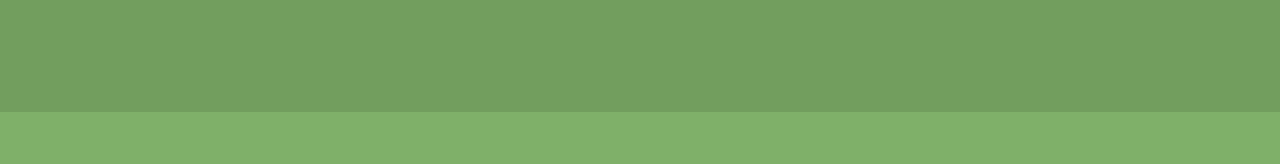
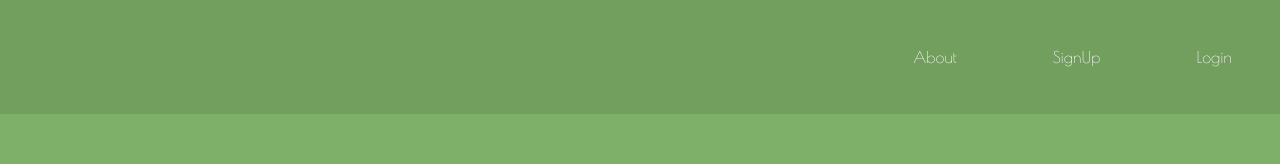
Before and after one commit to msharp101/event-notification-app, a website: page index.html in a window 1280 px wide. Shown: the top 164 px of the page. Drawn offline with nearby package versions, Linux system fonts and the light colour scheme; some packages are replaced by stand-ins of ours.

Commit message:
Added menu options

```diff
--- a/app/components/welcome-screen/welcome-view.html
+++ b/app/components/welcome-screen/welcome-view.html
@@ -1,6 +1,10 @@
 <div class="welcome-wrapper">
 	<div class="welcome-header">
-
+			<div class="welcome-header-options">
+				<a href="">Login</a>
+				<a href="">SignUp</a>
+				<a href="">About</a>
+			</div>
 	</div>
 	<div style="text-align: left;"><img class="iphone-image" src="../../../iphone5.png" alt="iphone 5">
 	</div>
--- a/app/components/welcome-screen/welcome.css
+++ b/app/components/welcome-screen/welcome.css
@@ -11,9 +11,24 @@
 	top:0;
 	min-height:7rem;
 	width:100%;
-	background-color: black;
-	opacity: 0.1;
-    filter: alpha(opacity=10); /* For IE8 and earlier */
+	background: rgba(0,0,0,0.1);
+}
+
+.welcome-header-options {
+	position:relative;
+	float:right;
+}
+
+.welcome-header-options a {
+	color: #ffffff;
+	margin: 3em;
+	display: block;
+	position: relative;
+	float:right;
+}
+
+.welcome-header-options a:hover {
+	color: #dddddd;
 }
 
 .iphone-image {
```
